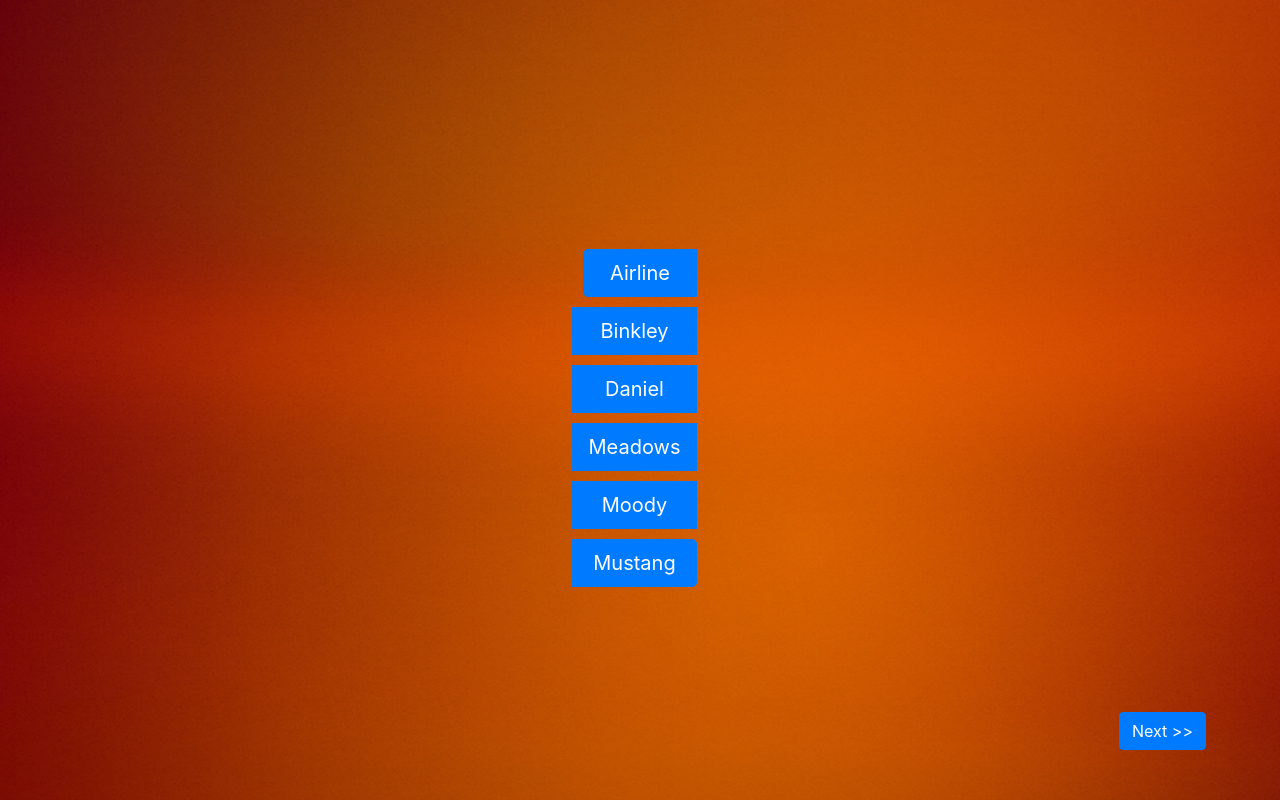
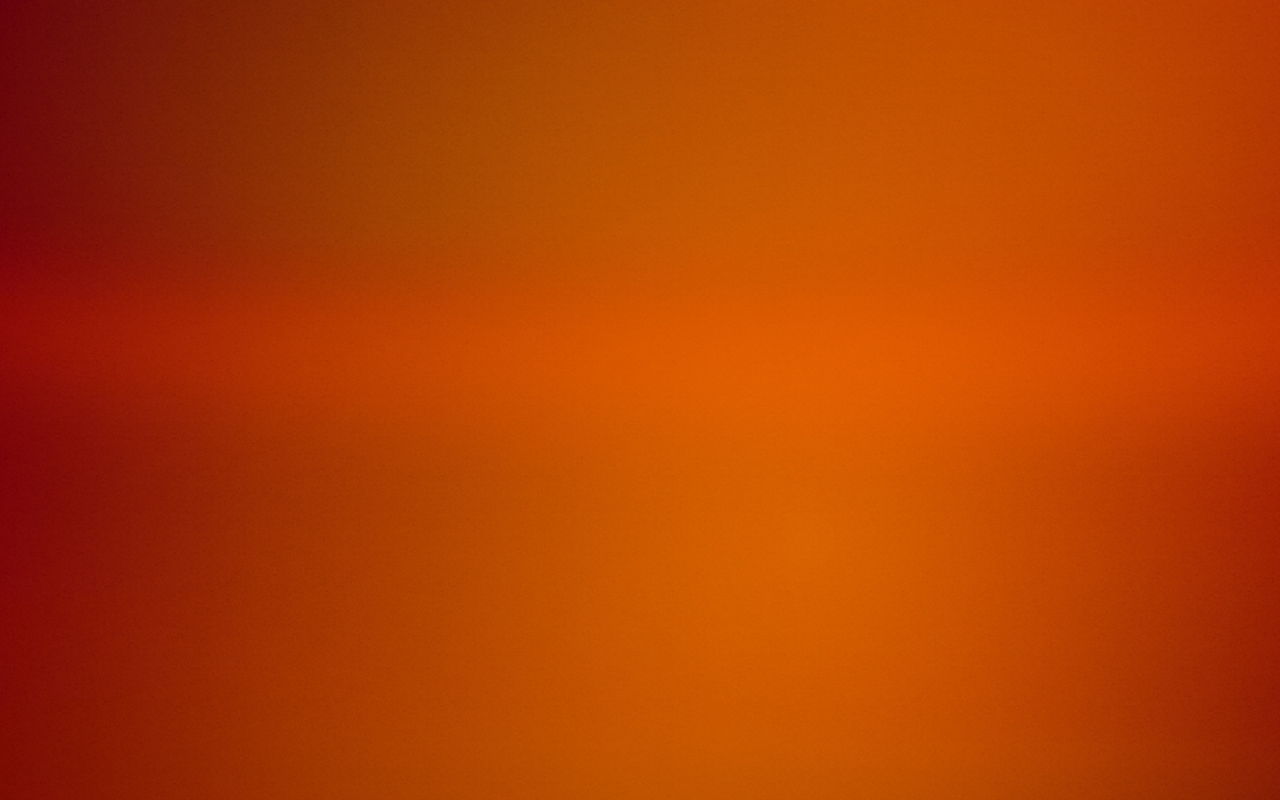
Before and after one commit to Shadowninja33/SmarkCSE4345, a React (Create React App) app in the folder software/webapp/: page / in a window 1280 px wide. Built offline with nearby package versions, Linux system fonts and the light colour scheme.

Commit message:
Added /garage route

```diff
--- a/software/webapp/src/App.js
+++ b/software/webapp/src/App.js
@@ -1,6 +1,8 @@
 import React, { Component } from 'react';
 import './App.css';
 import Garages from './Components/Garages/Garages';
+
+import { BrowserRouter as Router, Route, Link, Switch } from "react-router-dom";
 
 
 class App extends Component {
@@ -16,8 +18,10 @@
 
   render() {
     return (
-      <div className="App">
-        <Garages setGarages={g => this.setGarages(g)}/>
+      <div className="App app-routes">
+        <Switch>
+          <Route exact path="/garage"  component={Garages} setGarages={g => this.setGarages(g)} />
+        </Switch>
       </div>
     );
   }
```
Also changed, not shown: software/webapp/src/index.js (line endings or trailing spaces).
